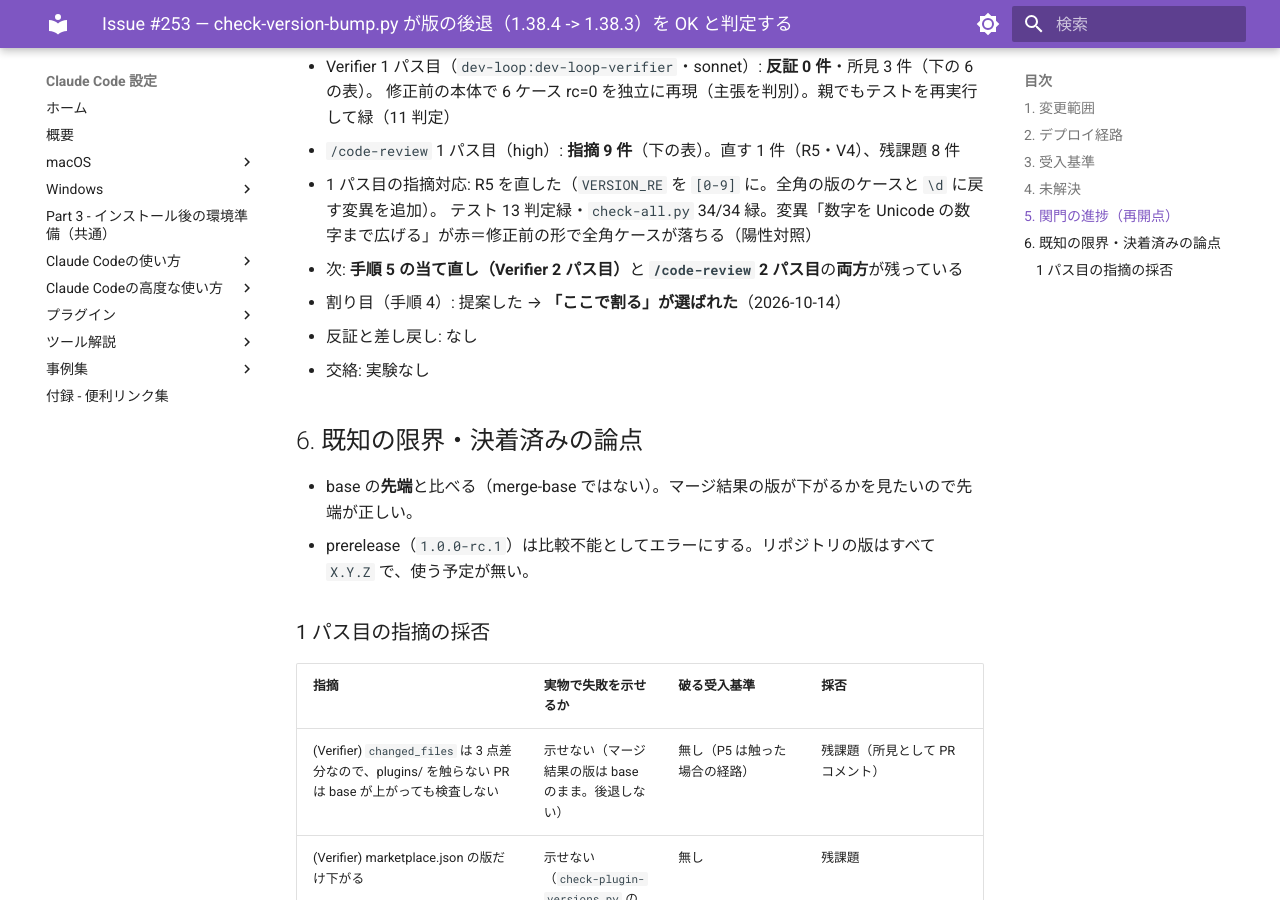
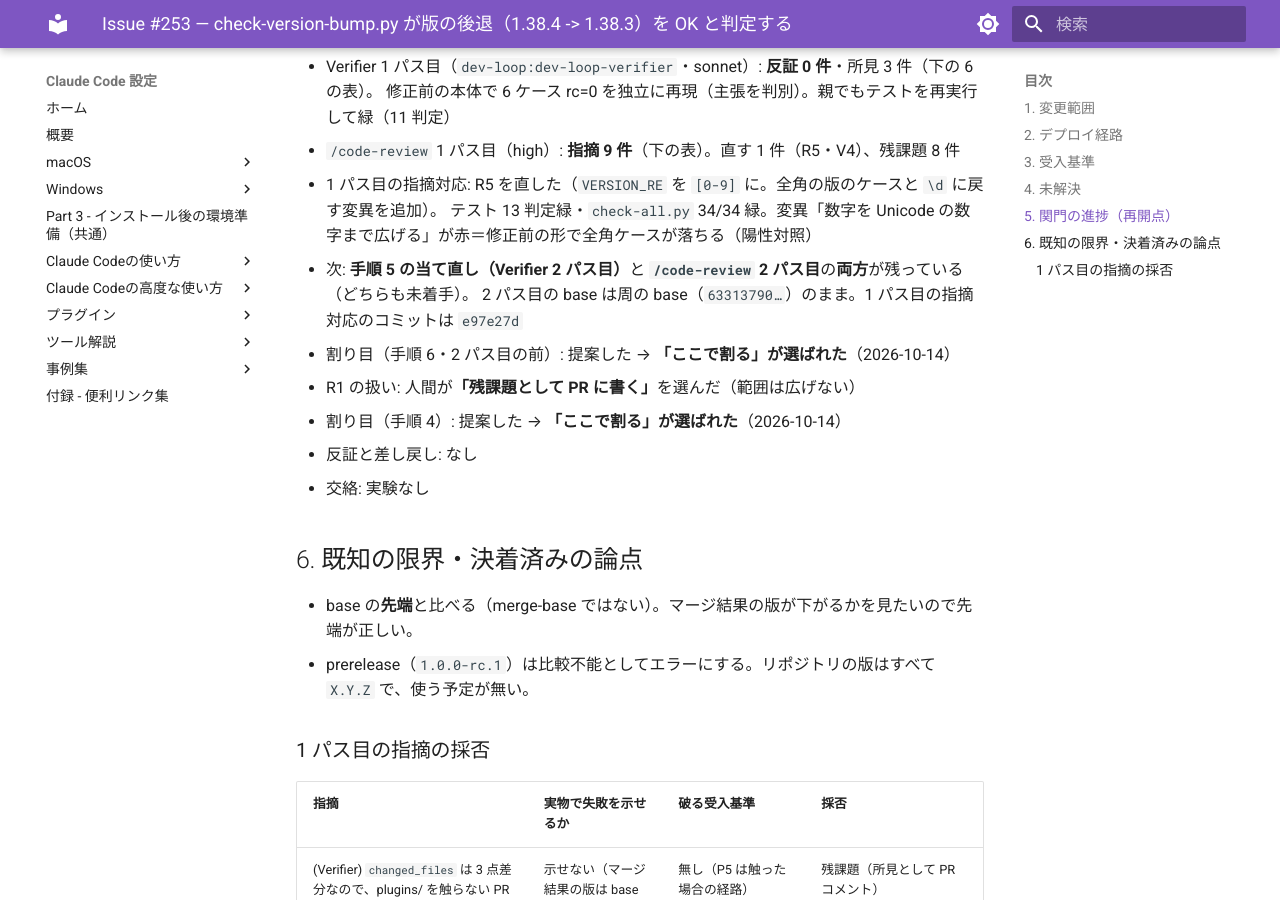
Before and after one commit to hdknr/claude-code-setup, an MkDocs documentation site: the page built from docs/plans/issue-253.md, in a window 1280 px wide and 900 px high, scrolled down 2822 px. Built offline with MkDocs 1.6.1 and Material for MkDocs 9.7.7, drawn with Linux system fonts in a browser that asks for light colours.

Commit message:
docs(plans): #253 の再開点を記録（2 パス目の前の割り目）
Co-Authored-By: Claude Opus 5.5 <noreply@anthropic.com>

```diff
--- a/docs/plans/issue-253.md
+++ b/docs/plans/issue-253.md
@@ -77,7 +77,10 @@
   - `/code-review` 1 パス目（high）: **指摘 9 件**（下の表）。直す 1 件（R5・V4）、残課題 8 件
   - 1 パス目の指摘対応: R5 を直した（`VERSION_RE` を `[0-9]` に。全角の版のケースと `\d` に戻す変異を追加）。
     テスト 13 判定緑・`check-all.py` 34/34 緑。変異「数字を Unicode の数字まで広げる」が赤＝修正前の形で全角ケースが落ちる（陽性対照）
-  - 次: **手順 5 の当て直し（Verifier 2 パス目）**と **`/code-review` 2 パス目**の**両方**が残っている
+  - 次: **手順 5 の当て直し（Verifier 2 パス目）**と **`/code-review` 2 パス目**の**両方**が残っている（どちらも未着手）。
+    2 パス目の base は周の base（`63313790…`）のまま。1 パス目の指摘対応のコミットは `e97e27d`
+  - 割り目（手順 6・2 パス目の前）: 提案した → **「ここで割る」が選ばれた**（2026-10-14）
+  - R1 の扱い: 人間が**「残課題として PR に書く」**を選んだ（範囲は広げない）
 - 割り目（手順 4）: 提案した → **「ここで割る」が選ばれた**（2026-10-14）
 - 反証と差し戻し: なし
 - 交絡: 実験なし
```
